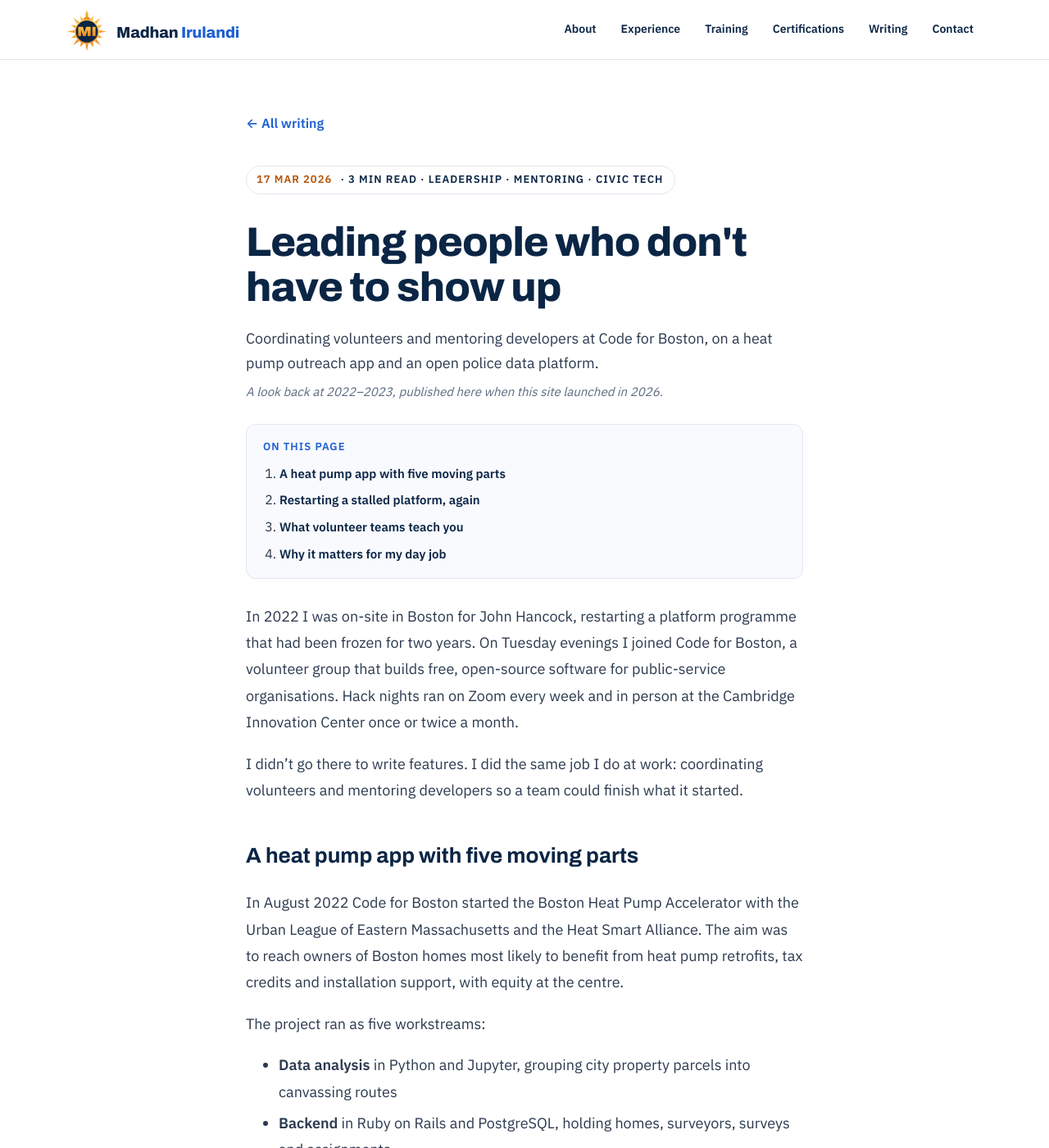
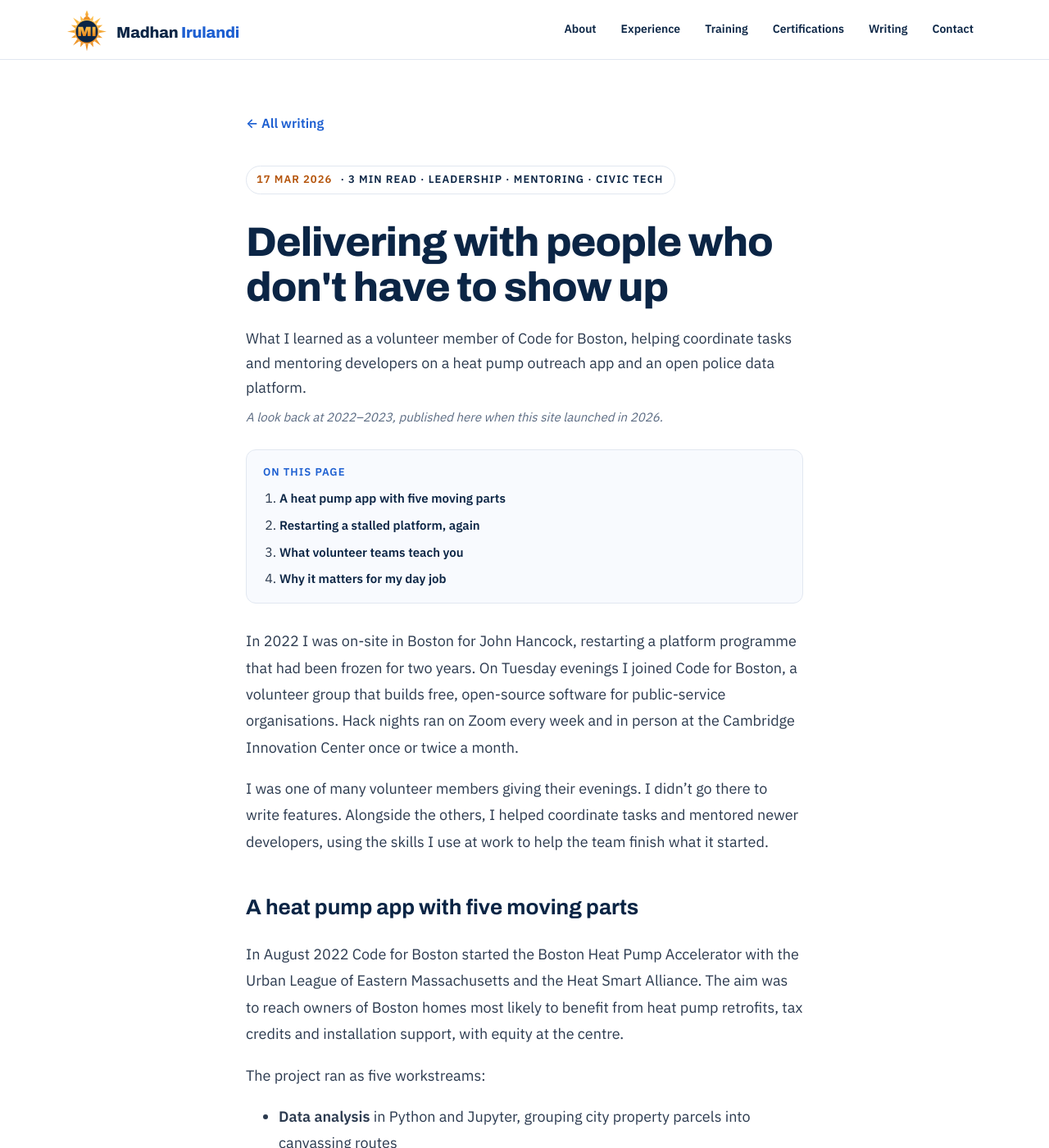
Before and after one commit to Madhan-I/Madhan-I.github.io, a Jekyll site: the page built from _posts/2026-03-17-volunteer-teams-code-for-boston.md, in a window 1280 px wide and 1400 px high. Shown: the whole window at 82% size. Built offline with Jekyll 4.4.1, drawn with Linux system fonts in a browser that asks for light colours; our own code applies the rules of GitHub Pages for plain Markdown files.

Commit message:
Code for Boston: describe role as volunteer member, never organiser
Co-Authored-By: Claude Opus 5.5 <noreply@anthropic.com>
Claude-Session: https://claude.ai/code/session_01MFRrTt7LBDdX57m85KHNGp

```diff
--- a/_data/profile.yml
+++ b/_data/profile.yml
@@ -277,10 +277,10 @@ speaking:
 community_title: Civic tech volunteering · Code for Boston
 community:
   - who: Urban League Heat Pump app
-    what: Organised and mentored a volunteer team building a data app that shows the Urban League of Eastern Massachusetts where to focus heat pump outreach, with equity at its core
+    what: Contributed as a volunteer member, helping coordinate tasks and mentoring developers on a data app that shows the Urban League of Eastern Massachusetts where to focus heat pump outreach
     when: Joined Aug 2022
   - who: National Police Data Coalition
-    what: Guided volunteers through restarting a paused national platform, giving researchers, lawyers and policymakers one transparent source of police conduct data
+    what: Joined the volunteers restarting a paused national platform, mentoring developers so researchers, lawyers and policymakers get one transparent source of police conduct data
     when: Joined Apr 2023
 
 # year   = when you first earned it.
--- a/_posts/2026-03-17-volunteer-teams-code-for-boston.md
+++ b/_posts/2026-03-17-volunteer-teams-code-for-boston.md
@@ -1,14 +1,14 @@
 ---
-title: "Leading people who don't have to show up"
+title: "Delivering with people who don't have to show up"
 teaser: "What civic tech volunteering in Boston taught me about delivery"
-summary: Coordinating volunteers and mentoring developers at Code for Boston, on a heat pump outreach app and an open police data platform.
+summary: What I learned as a volunteer member of Code for Boston, helping coordinate tasks and mentoring developers on a heat pump outreach app and an open police data platform.
 retro: "A look back at 2022–2023, published here when this site launched in 2026."
 tags: [Leadership, Mentoring, Civic Tech]
 ---
 
 In 2022 I was on-site in Boston for John Hancock, restarting a platform programme that had been frozen for two years. On Tuesday evenings I joined Code for Boston, a volunteer group that builds free, open-source software for public-service organisations. Hack nights ran on Zoom every week and in person at the Cambridge Innovation Center once or twice a month.
 
-I didn't go there to write features. I did the same job I do at work: coordinating volunteers and mentoring developers so a team could finish what it started.
+I was one of many volunteer members giving their evenings. I didn't go there to write features. Alongside the others, I helped coordinate tasks and mentored newer developers, using the skills I use at work to help the team finish what it started.
 
 ## A heat pump app with five moving parts
 
```
